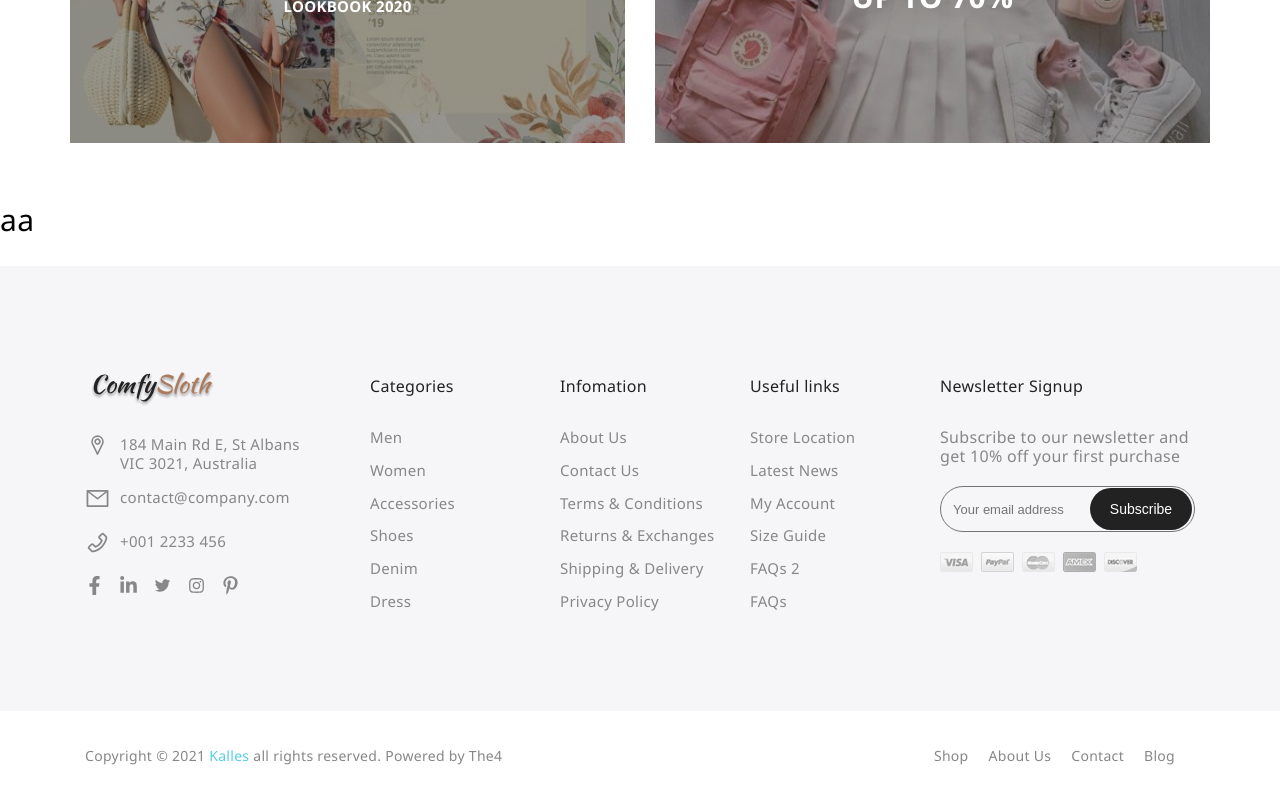
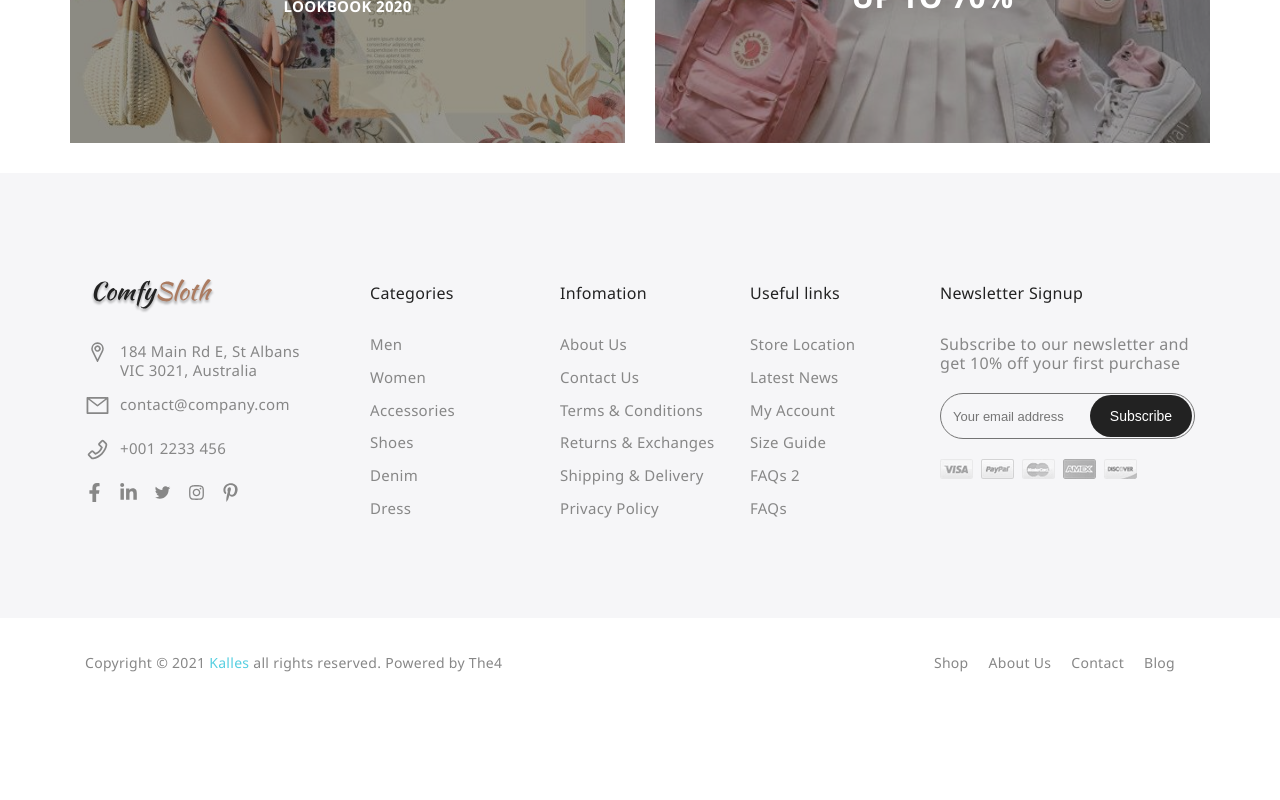
Before and after one commit to RichardHiHi/clothing-web, a React (Create React App) app: page / in a window 1280 px wide. Shown: the part 1550-2350 px from the top of the page. After the commit the page ends 2257 px from the top, so only its background shows below. Built offline with nearby package versions, Linux system fonts and the light colour scheme.

Commit message:
change pc

```diff
--- a/src/components/blog-instagram/BlogInsta.js
+++ b/src/components/blog-instagram/BlogInsta.js
@@ -2,9 +2,15 @@ import React from 'react';
 import './blogInsta.scss';
 const BlogInsta = () => {
   return (
-    <div>
-      <h2>aa</h2>
+   <>
+    <div className='blog-section'>
+     <div className="blog-container">
+      <div className="section-title">
+
+      </div>
+     </div>
     </div>
+    </>
   );
 };
 
```
